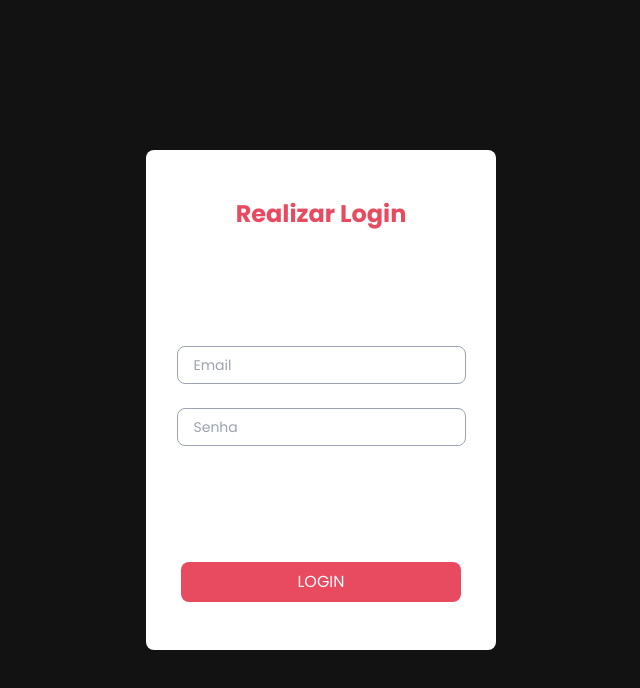
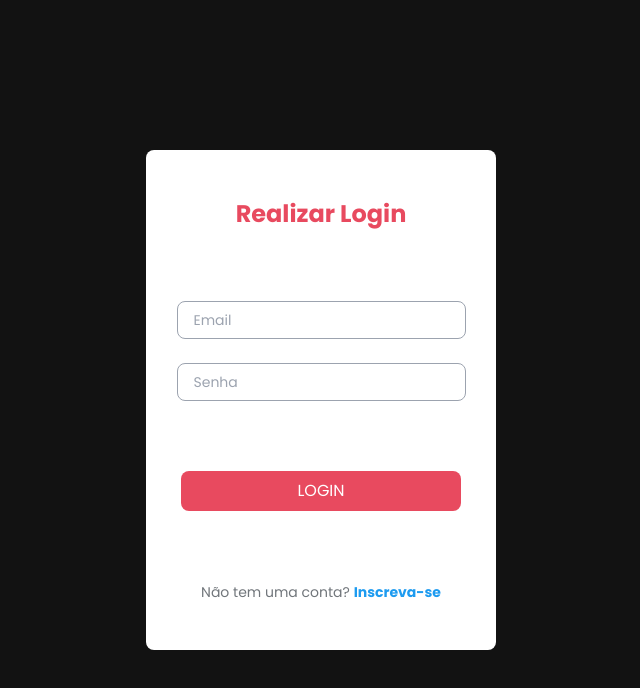
Before and after one commit to matheusosan/Petgram-client, a Next.js app: page /login in a window 1280 px wide. Shown: the top 688 px of the page, without its empty margins (319-959 px from the left). Built offline with nearby package versions, Linux system fonts and the light colour scheme.

Commit message:
feat: added 'register account' button

```diff
--- a/src/components/Login.tsx
+++ b/src/components/Login.tsx
@@ -4,6 +4,7 @@ import React from "react";
 import { useForm } from "react-hook-form";
 import { zodResolver } from "@hookform/resolvers/zod";
 import { z } from "zod";
+import Link from "next/link";
 import { useHandleLogin } from "@/hooks/useHandleLogin";
 
 const LoginSchema = z.object({
@@ -60,6 +61,13 @@ const LoginForm = () => {
       >
         LOGIN
       </button>
+
+      <p className="text-sm text-[#71767b] ">
+        Não tem uma conta?{" "}
+        <Link href="/signup" className="font-bold text-[#1d9bf0]">
+          Inscreva-se
+        </Link>
+      </p>
     </div>
   );
 };
```
